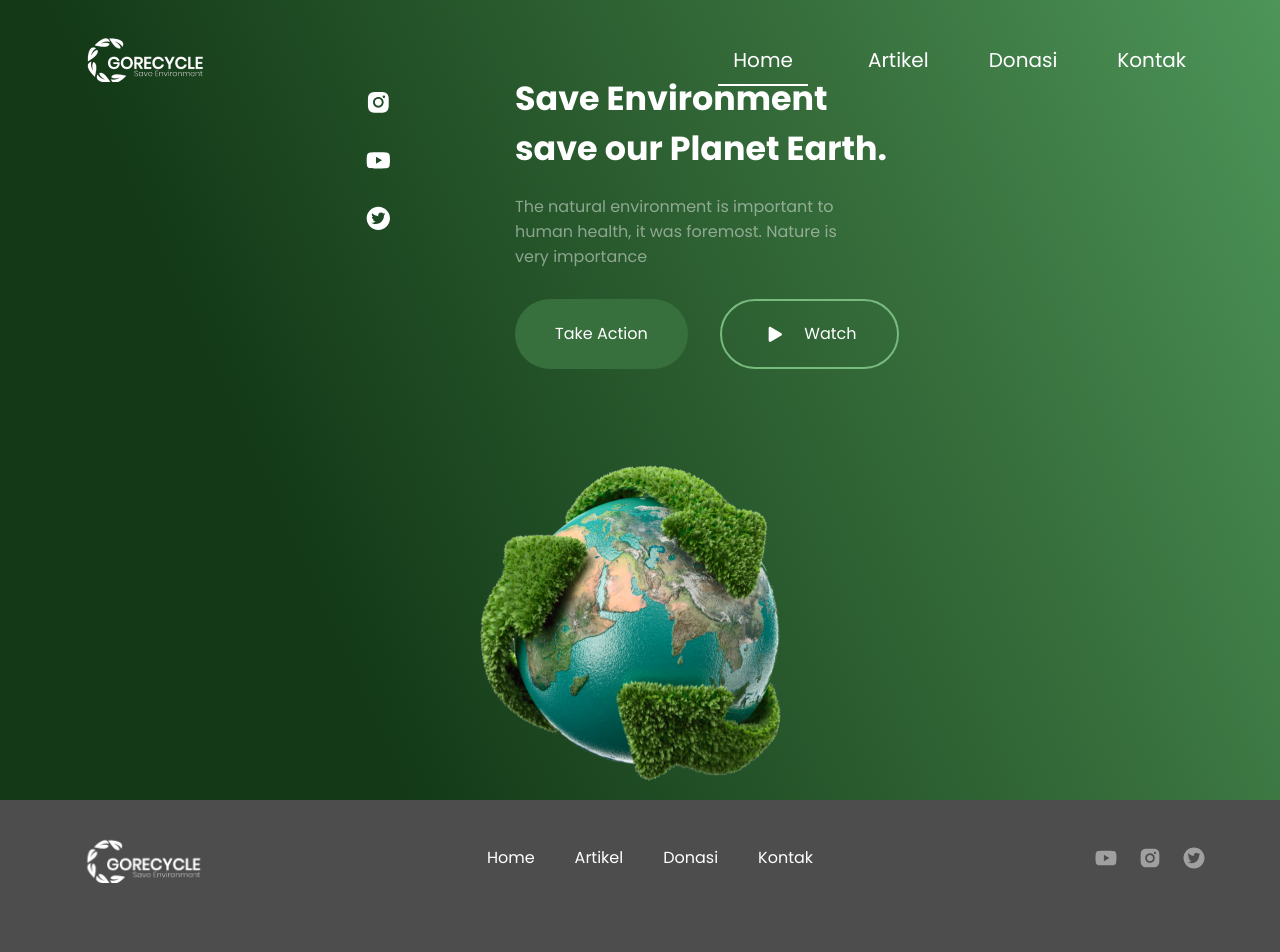
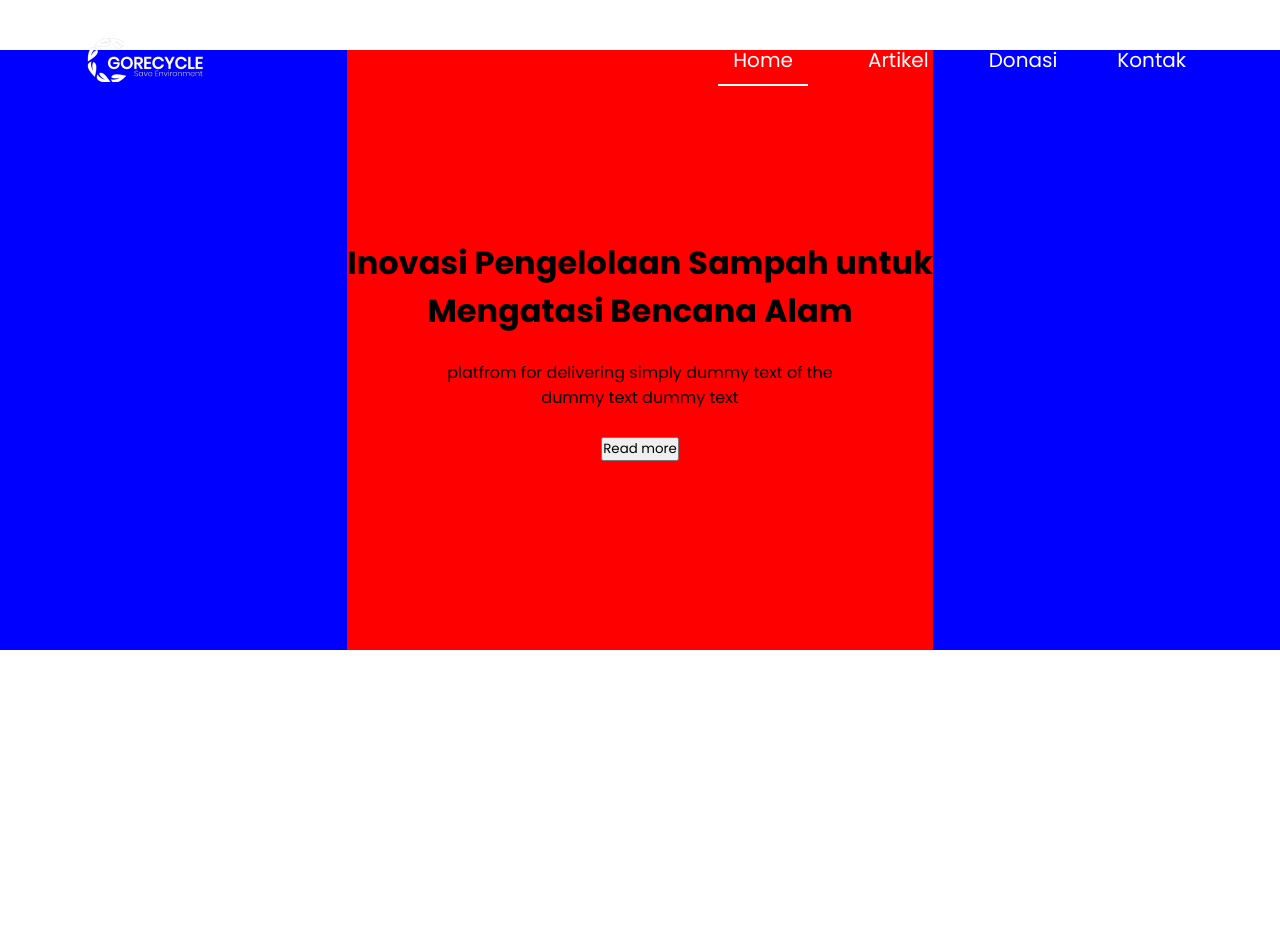
Before and after one commit to skilvul-fe1-project/FinalProject, a React (Vite) app in the folder final-project/: page / in a window 1280 px wide. Shown: the top 952 px of the page. After the commit the page ends 800 px from the top, so only its background shows below. Built offline with nearby package versions, Linux system fonts and the light colour scheme.

Commit message:
update artikel

```diff
--- a/final-project/src/App.jsx
+++ b/final-project/src/App.jsx
@@ -1,19 +1,17 @@
-import { useState } from 'react'
-import Footer from './components/Footer'
-import Header from './components/Header'
-import Home from './pages/home/index'
+import { useState } from "react";
+import Header from "./components/Header";
+import Footer from "./components/Footer";
+import Artikel from "./pages/Artikel/ArtikelPage";
 
 function App() {
-  const [count, setCount] = useState(0)
+  const [count, setCount] = useState(0);
 
   return (
-
     <>
-      <Header/>
-      <Home/>
-      <Footer/>
+      <Header />
+      <Artikel />
     </>
-  )
+  );
 }
 
-export default App
+export default App;
--- a/final-project/src/components/style.css
+++ b/final-project/src/components/style.css
@@ -1,11 +1,9 @@
 * {
   margin: 0;
   padding: 0;
-    font-family: 'Poppins', sans-serif;
+  font-family: "Poppins", sans-serif;
   box-sizing: border-box;
-
 }
-
 
 header {
   width: 100%;
@@ -57,7 +55,6 @@ nav ul li a {
 
 .hamburger {
   display: none;
-
 }
 
 .hamburger.active .bar:nth-child(2) {
@@ -77,7 +74,7 @@ footer {
   display: flex;
   flex-direction: column;
 
-    background-color: #4D4D4D;
+  background-color: #4d4d4d;
 }
 
 footer img {
@@ -104,14 +101,12 @@ footer img {
   display: flex;
   transition: all 0.3s;
   justify-content: space-between;
-
-
 }
 
 .icon {
   font-size: 18pt;
   margin: 0 10px;
-    color: #A0A0A0;
+  color: #a0a0a0;
   transition: all 0.3s;
 }
 
@@ -137,8 +132,7 @@ footer img {
   color: rgba(255, 255, 255, 0.507);
 }
 
-@media (max-width:820px) {
-
+@media (max-width: 820px) {
   .hamburger {
     display: block;
   }
@@ -150,7 +144,6 @@ footer img {
     background-color: rgb(87, 88, 88);
     width: 300px;
     transition: 0.3s;
-
   }
 
   nav ul li {
@@ -177,10 +170,8 @@ footer img {
     justify-content: space-between;
     height: 150px;
     flex-direction: column;
-
-
   }
-    .container-top{
+  .container-top {
     align-items: flex-start;
   }
 
--- /dev/null
+++ b/final-project/src/pages/Artikel/ArtikelPage.css
@@ -0,0 +1,19 @@
+.hero {
+  background-color: blue;
+  display: flex;
+  justify-content: center;
+  margin-top: 50px;
+}
+
+.hero-container {
+  background-color: red;
+  text-align: center;
+  display: flex;
+  justify-content: center;
+  flex-direction: column;
+  gap: 25px;
+  height: 600px;
+}
+
+#button-read {
+}
--- /dev/null
+++ b/final-project/src/pages/Artikel/ArtikelPage.jsx
@@ -0,0 +1,25 @@
+import "./ArtikelPage.css";
+
+function Artikel() {
+  return (
+    <>
+      <div className="hero">
+        <div className="hero-container">
+          <h1>
+            Inovasi Pengelolaan Sampah untuk <br />
+            Mengatasi Bencana Alam
+          </h1>
+          <p>
+            platfrom for delivering simply dummy text of the <br /> dummy text
+            dummy text
+          </p>
+          <div id="button-read">
+            <button>Read more</button>
+          </div>
+        </div>
+      </div>
+    </>
+  );
+}
+
+export default Artikel;
```
Also changed, not shown: final-project/src/pages/Artikel/Artikel.Jsx (deleted, +0 -9 lines). Lines whose indentation alone changed are shown as unchanged.
